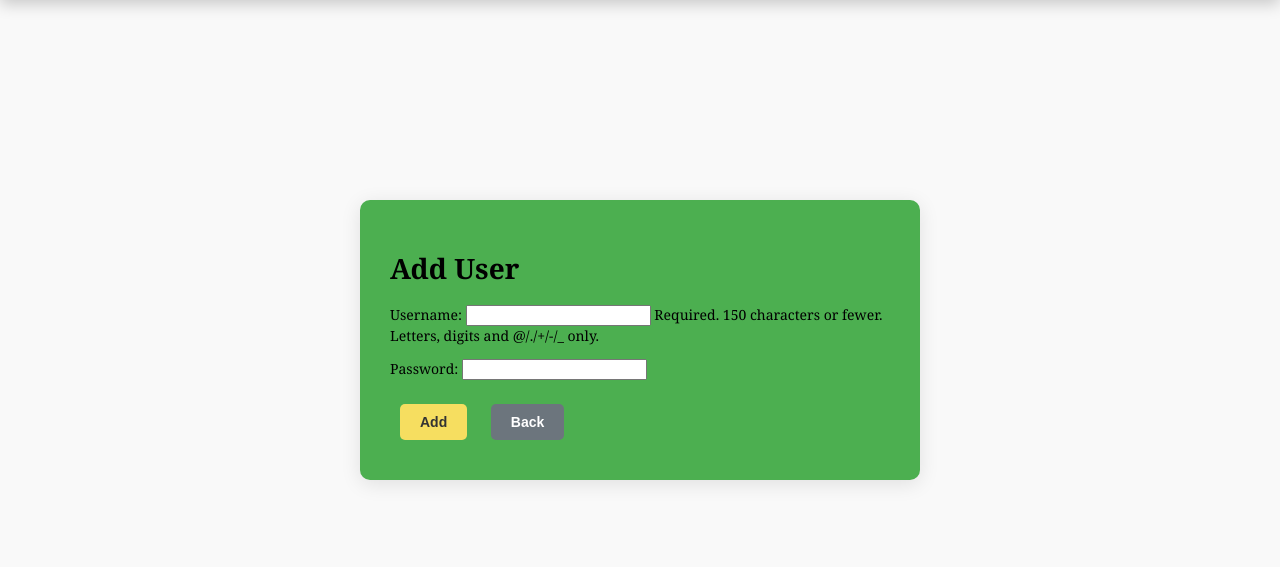
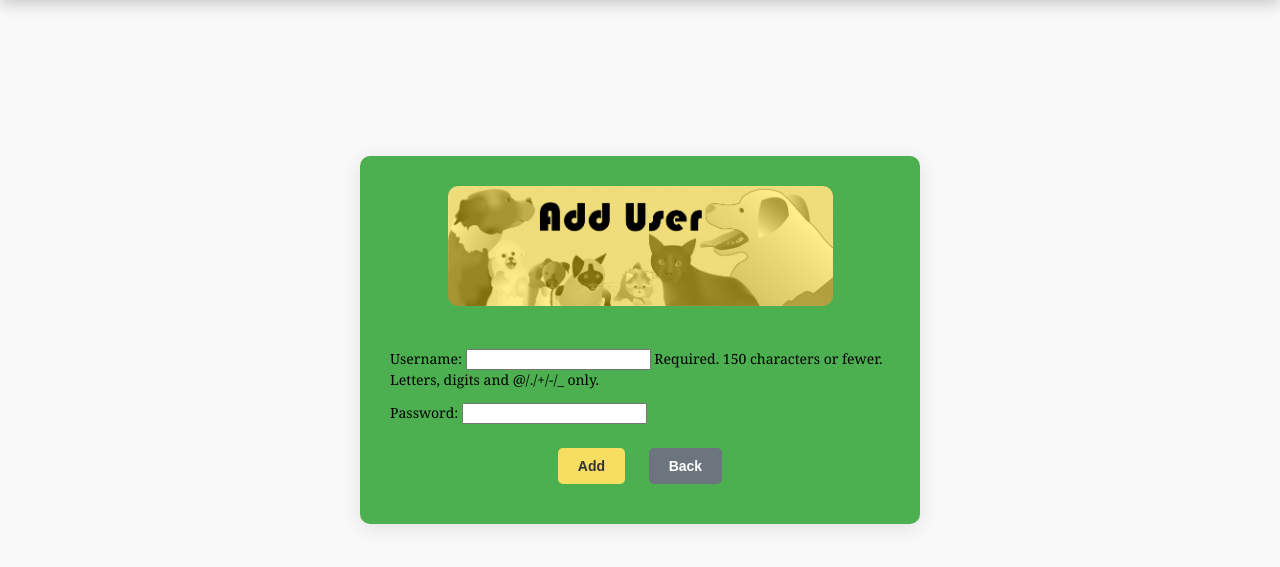
Before and after one commit to TLeafWolf/SDEV_220_Final_Project_Group5, a Django app: page /add_user/ in a window 1280 px wide. Shown: the part 80-647 px from the top of the page. Run offline with Django 5.2, Linux system fonts and the light colour scheme; some web fonts are replaced.

Commit message:
finalization

```diff
--- a/inventory_project/inventory/templates/inventory/add_user.html
+++ b/inventory_project/inventory/templates/inventory/add_user.html
@@ -80,15 +80,21 @@
 {% block content %}
 <div class="form-container">
     <div class="login-form">
-    <h1>Add User</h1>
+        <center>
+            <img src="{% static 'icons/BannerAuser.jpg' %}" alt="login-banner" class="login-image">
+        </center>
+
     <form method="post">
         {% csrf_token %}
         {{ form.as_p }}
+        <center>
         <button type="submit">Add</button>
     <a href="{% url 'index' %}">
         <button type="button" class="back-button">Back</button>
     </a>
+     </center>
     </form>
+
     </div>
     </div>
 {% endblock %}
--- a/inventory_project/inventory/templates/inventory/manage_groups.html
+++ b/inventory_project/inventory/templates/inventory/manage_groups.html
@@ -80,6 +80,9 @@
 {% block content %}
 <div class="form-container">
     <div class="login-form">
+             <center>
+            <img src="{% static 'icons/BannerGuser.jpg' %}" alt="login-banner" class="login-image">
+        </center>
 <h2>Manage User Groups</h2>
 
 <h3>Create New Group</h3>
--- a/inventory_project/inventory/templates/inventory/select_user.html
+++ b/inventory_project/inventory/templates/inventory/select_user.html
@@ -81,6 +81,9 @@
 <div class="form-container">
     <div class="login-form">
         <center>
+            <img src="{% static 'icons/BannerEuser.jpg' %}" alt="login-banner" class="login-image">
+        </center>
+        <center>
 <h2>Select User to Edit</h2>
 
 <form action="{% url 'update_user' %}" method="get">
```
Also changed, not shown: inventory_project/inventory/templates/inventory/delete_user.html (+5 -2 lines), inventory_project/Inventory.db, inventory_project/inventory/static/icons/BannerAuser.jpg (added), inventory_project/inventory/static/icons/BannerDuser.jpg (added), inventory_project/inventory/static/icons/BannerEuser.jpg (added), inventory_project/inventory/static/icons/BannerGuser.jpg (added).
